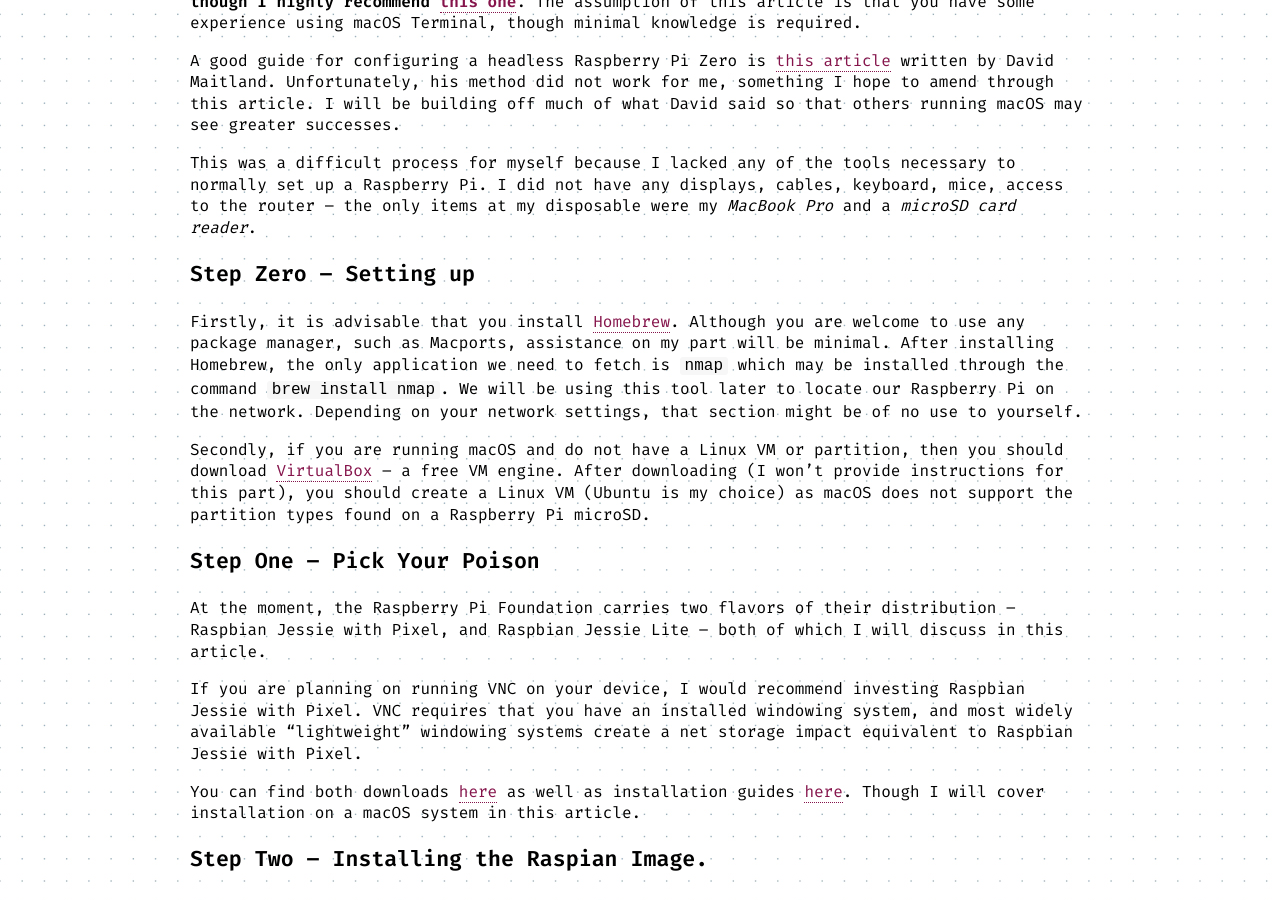
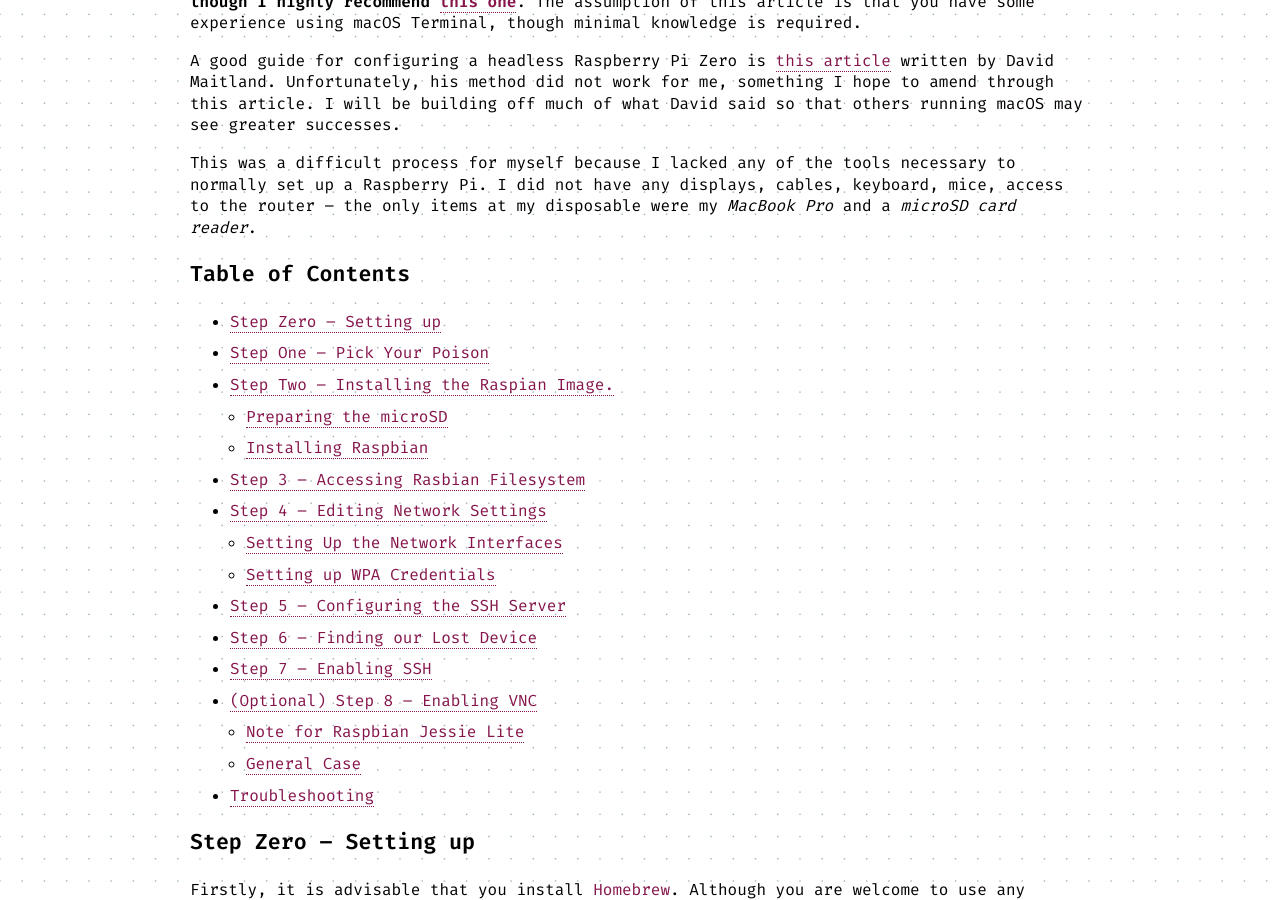
Before and after one commit to FrederickGeek8/freddy.us, a Jekyll site: the page built from _posts/2017-01-03-creating-a-headless-raspberry-pi.md, in a window 1280 px wide and 900 px high, scrolled down 519 px. Built offline with Jekyll 4.4.1, drawn with Linux system fonts in a browser that asks for light colours.

Commit message:
Fix broken ToC for Raspberry Pi post

```diff
--- a/_config.yml
+++ b/_config.yml
@@ -47,6 +47,7 @@
 kramdown:
   input: GFM
   syntax_highlighter: rouge
+  toc_levels: [3, 4]
 
 plugins:
   - jekyll-sitemap
--- a/_posts/2017-01-03-creating-a-headless-raspberry-pi.md
+++ b/_posts/2017-01-03-creating-a-headless-raspberry-pi.md
@@ -18,10 +18,10 @@
 
 This was a difficult process for myself because I lacked any of the tools necessary to normally set up a Raspberry Pi. I did not have any displays, cables, keyboard, mice, access to the router – the only items at my disposable were my _MacBook Pro_ and a _microSD card reader_.
 
-<!-- ## Table of Contents
-
-- This will become a table of contents (this text will be scraped).
-  {:toc} -->
+### Table of Contents
+{:.no_toc}
+* This will become a table of contents (this text will be scraped).
+{:toc}
 
 ### Step Zero – Setting up
 
```
